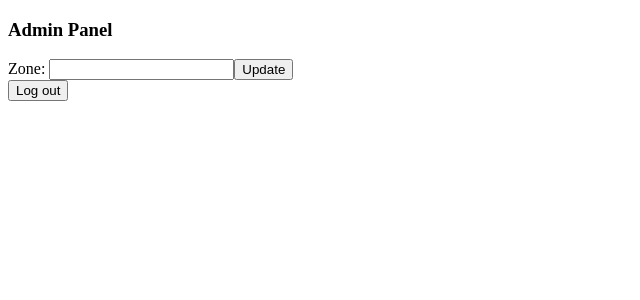
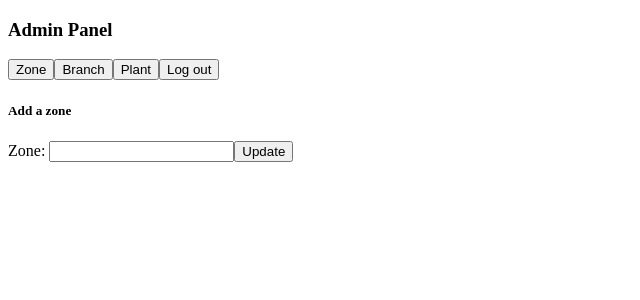
Before and after one commit to Gaurav-Mahato/dashboard, a React (Create React App) app: page /admin in a window 1280 px wide. Shown: the top 300 px of the page, without its empty margins (0-640 px from the left). Built offline with nearby package versions, Linux system fonts and the light colour scheme; sample sign-in values are in the browser's storage.

Commit message:
Added remaining admin features

```diff
--- a/src/screens/AdminScreen.jsx
+++ b/src/screens/AdminScreen.jsx
@@ -1,6 +1,6 @@
 import React,{useEffect, useState} from "react"
 import { useSelector, useDispatch } from "react-redux"
-import {useNavigate} from "react-router-dom"
+import { useNavigate} from "react-router-dom"
 import {Form, Button} from "react-bootstrap"
 import axios from "axios";
 import { logout } from "../actions/authActions";
@@ -9,7 +9,13 @@ const AdminScreen = () => {
     const navigate = useNavigate()
     const dispatch = useDispatch()
     const {user} = useSelector(state => state.userLogin)
+    const [mode,setMode] = useState('zone')
     const [zone,setZone] = useState('')
+    const [branch, setBranch] = useState('')
+    const [plant, setPlant] = useState('')
+    const [zones,setZones] = useState([])
+    const [success, setSuccess] = useState(false)
+    const [branches, setBranches] = useState([])
     const submitHandler = (e) => {
         e.preventDefault()
         const config = {
@@ -18,9 +24,23 @@ const AdminScreen = () => {
                 Authorization: `${user.token}`
             }
         }
-        axios.post("http://localhost:8080/admin/update",{
-            zone
-        },config)
+        if(mode === 'zone'){
+            axios.post("http://localhost:8080/admin/update",{zone},config)
+        }else if(mode === 'branch'){
+            axios.post('http://localhost:8080/admin/update/branch',{
+                branch,
+                zone: Number(zone)
+            },config)
+            setSuccess(true)
+        }
+        else if(mode === 'plant'){
+                axios.post('http://localhost:8080/admin/update/plant',{
+                  plant,
+                  branch: Number(branch)
+                },config)
+               setSuccess(true)
+
+        }
     }
     useEffect(() => {
         if(user === undefined || user === {}){
@@ -34,12 +54,68 @@ const AdminScreen = () => {
     return(
         <>
             <h3>Admin Panel</h3>
-            <Form onSubmit={submitHandler}>
-                <label htmlFor="zone">Zone: </label>
-                <input type="text" name="zone" value={zone} onChange={(e) => setZone(e.target.value)}></input>
-                <Button type="submit">Update</Button>
-            </Form>
+            {success && <p>Successfully Added</p>}
+            <button onClick={() => setMode('zone')}>Zone</button>
+            <button onClick={() => {
+                setMode('branch')
+                axios.get('http://localhost:8080/data/get-zone').then(res => setZones(res.data))
+            }}>Branch</button>
+            <button onClick={() => {
+                setMode('plant')
+                axios.get('http://localhost:8080/data/get-zone').then(res => setZones(res.data))
+            }}>Plant</button>
             <Button onClick={logoutHandler}>Log out</Button>
+
+            {/* Zone section */}
+            {mode === 'zone' && <div>
+                <h5>Add a zone</h5>
+                <Form onSubmit={submitHandler}>
+                    <label htmlFor="zone">Zone: </label>
+                    <input type="text" name="zone" value={zone} onChange={(e) => setZone(e.target.value)}></input>
+                    <Button type="submit">Update</Button>
+                </Form>
+            </div>}
+
+            {/* Branch Section */}
+            {mode === 'branch' && <div>
+                <h5>Add a branch</h5>
+                <Form onSubmit={submitHandler}>
+                    <label htmlFor="zone">Choose a zone: </label>
+                    <select id="zone" name="zone" form="zone-name" onChange={(e) => setZone(e.target.value)}>
+                        {zones && zones.length >0 && zones.map(zone => (
+                            <option key={zone.zone_id} value={zone.zone_id}>{zone.name}</option>
+                        ))}
+                    </select>
+                    <label htmlFor="branch">Branch: </label>
+                    <input type="text" name="branch" value={branch} onChange={(e) => setBranch(e.target.value)} />
+                    <Button type="submit">Update</Button>
+                </Form>
+            </div>}
+
+            {/* Plant section */}
+            {mode === 'plant' && <div>
+                <h5>Add a Plant</h5>
+                <Form onSubmit={submitHandler}>
+                    <label htmlFor="zone">Choose a zone: </label>
+                    <select id="zone" name="zone" form="zone-name" onChange={(e) => {
+                        axios.get(`http://localhost:8080/data/get-branch/${e.target.value}`).then(res => setBranches(res.data))
+                    }}>
+                        {zones && zones.length >0 && zones.map(zone => (
+                            <option key={zone.zone_id} value={zone.zone_id}>{zone.name}</option>
+                        ))}
+                    </select>
+                    {branches && branches.length>0 && <><label htmlFor="branch">Choose a Branch: </label>
+                    <select id="branch" name="branch" form="branch-name" onChange={(e) => setBranch(e.target.value)}>
+                        <option value="" selected disabled hidden>Choose here</option>
+                        {branches && branches.length >0 && branches.map(branch => (
+                            <option key={branch.id} value={branch.id}>{branch.name}</option>
+                        ))}
+                    </select></>}
+                    <label htmlFor="plant">Plant: </label>
+                    <input type="text" name="plant" value={plant} onChange={(e) => setPlant(e.target.value)} />
+                    <Button type="submit">Update</Button>
+                </Form>
+            </div>}
         </>
     )
 }
```
